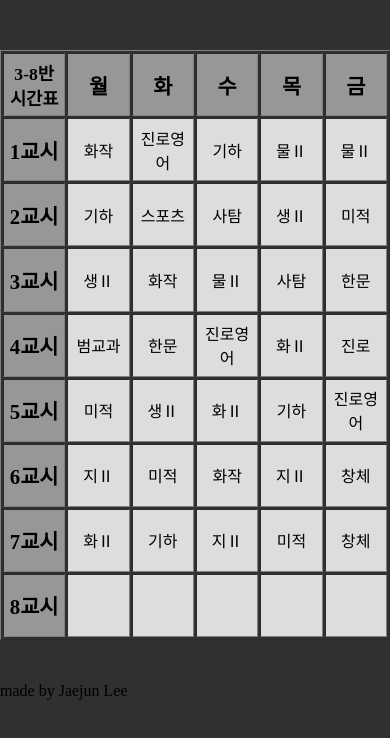
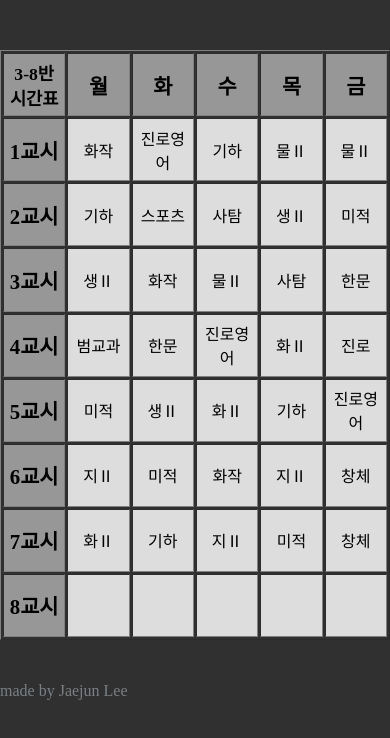
Before and after one commit to 250906/TimTab, a plain HTML site: page index.html in a window 390 px wide. Drawn offline with Linux system fonts and the light colour scheme.

Commit message:
style.css 업데이트

```diff
--- a/style.css
+++ b/style.css
@@ -39,6 +39,13 @@ b{
     font-size: 130%;
 }
 
+.bottom{
+    top: 100%;
+    left: 100%;
+    color: #797F84;
+
+}
+
 @media screen and (max-width: 768px) {
 
     body{
@@ -71,4 +78,8 @@ b{
         font-size: 130%;
     }
 
+    .bottom{
+        top: 100%;
+        left: 100%;
+        color: #797F84;
   }
```
